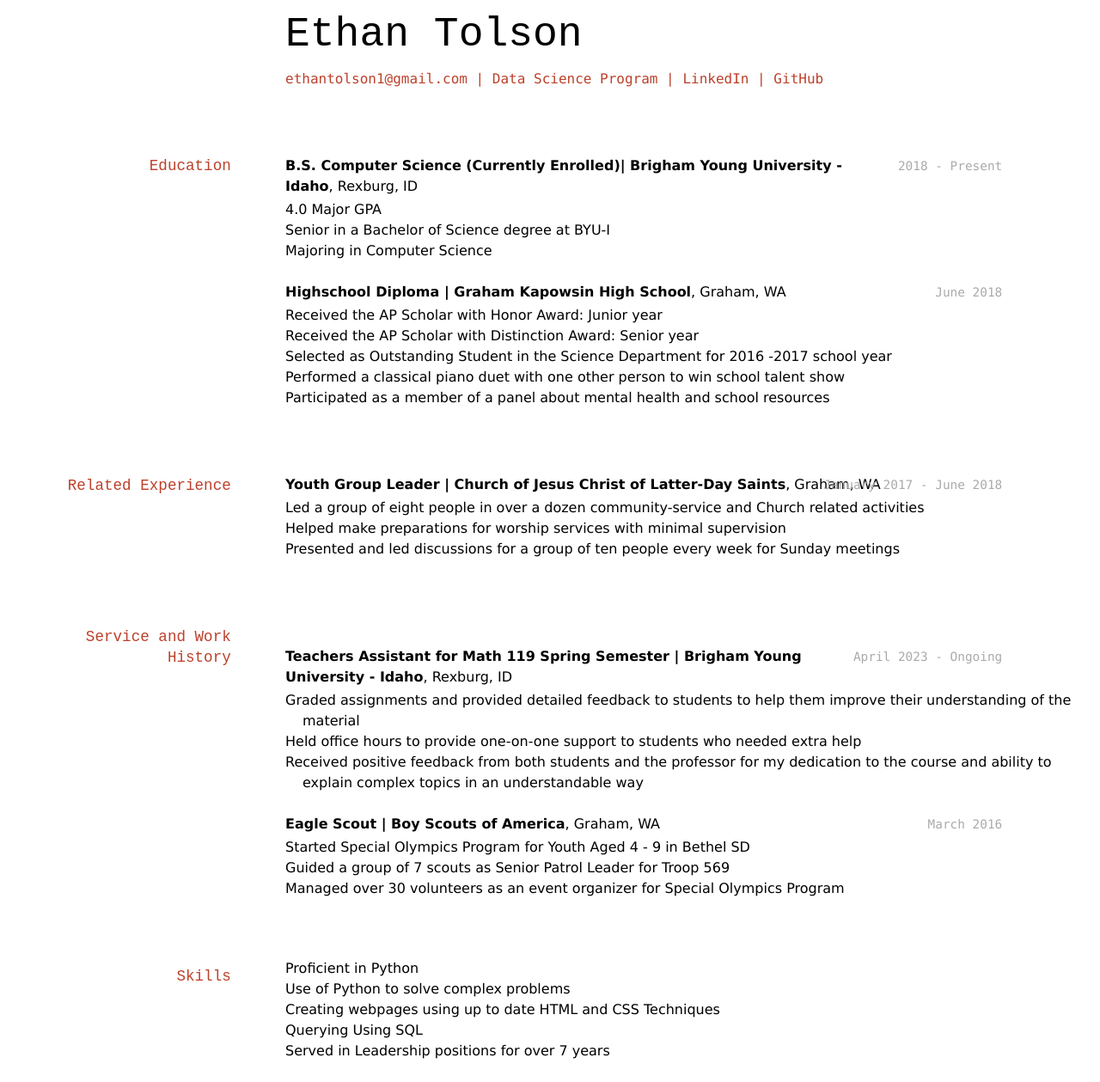
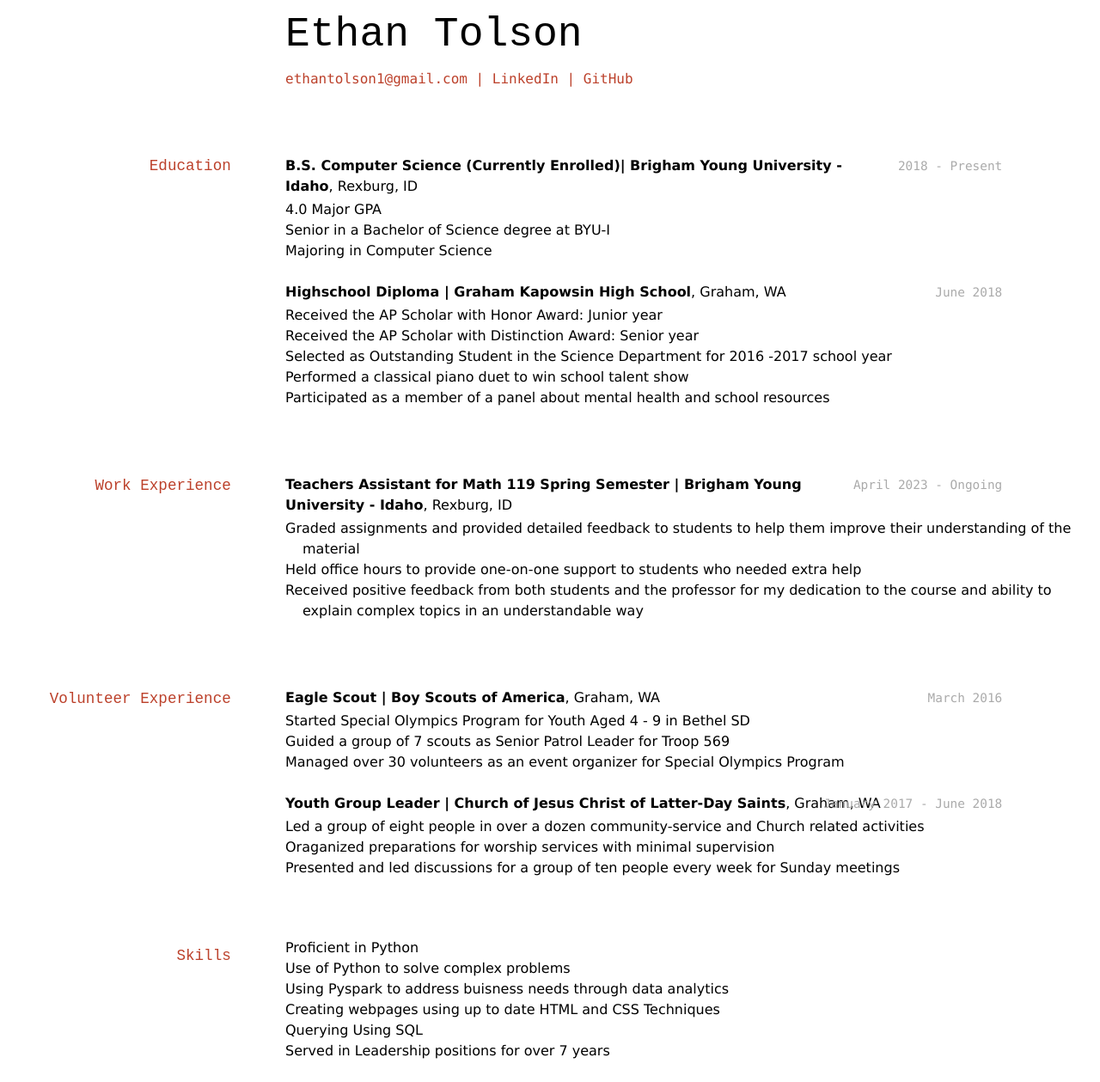
Before and after one commit to EthanTolson/Tolson_Resume, a Jekyll site: the page built from docs/index.md, in a window 1280 px wide. Shown: the whole page at 86% size. Built offline with Jekyll 4.4.1, drawn with Linux system fonts in a browser that asks for light colours; part of the change alters nothing that is shown.

Commit message:
Update index.md

```diff
--- a/docs/index.md
+++ b/docs/index.md
@@ -6,7 +6,6 @@ title: Ethan Tolson's Resume
 
 <div id="webaddress">
 <a href="ethantolson1@gmail.com">ethantolson1@gmail.com </a>
-| <a href="https://byuidatascience.github.io/development.html">Data Science Program</a>
 | <a href="https://www.linkedin.com/in/ethan-tolson/">LinkedIn</a>
 | <a href="https://github.com/EthanTolson">GitHub</a>
 </div>
@@ -27,20 +26,12 @@ __Highschool Diploma | Graham Kapowsin High School__, Graham, WA
 - Received the AP Scholar with Honor Award: Junior year
 - Received the AP Scholar with Distinction Award: Senior year
 - Selected as Outstanding Student in the Science Department for 2016 -2017 school year
-- Performed a classical piano duet with one other person to win school talent show
+- Performed a classical piano duet to win school talent show
 - Participated as a member of a panel about mental health and school resources
-
-## Related Experience
-
-`January 2017 - June 2018`
-__Youth Group Leader | Church of Jesus Christ of Latter-Day Saints__, Graham, WA
-- Led a group of eight people in over a dozen community-service and Church related activities
-- Helped make preparations for worship services with minimal supervision
-- Presented and led discussions for a group of ten people every week for Sunday meetings
 
 <!-- ### Internships -->
 
-## Service and Work History
+## Work Experience
 
 `April 2023 - Ongoing`
 __Teachers Assistant for Math 119 Spring Semester | Brigham Young University - Idaho__, Rexburg, ID
@@ -48,17 +39,27 @@ __Teachers Assistant for Math 119 Spring Semester | Brigham Young University - I
 - Held office hours to provide one-on-one support to students who needed extra help
 - Received positive feedback from both students and the professor for my dedication to the course and ability to explain complex topics in an understandable way
 
+
+## Volunteer Experience
+
 `March 2016`
 __Eagle Scout | Boy Scouts of America__, Graham, WA
 - Started Special Olympics Program for Youth Aged 4 - 9 in Bethel SD
 - Guided a group of 7 scouts as Senior Patrol Leader for Troop 569
 - Managed over 30 volunteers as an event organizer for Special Olympics Program
 
+`January 2017 - June 2018`
+__Youth Group Leader | Church of Jesus Christ of Latter-Day Saints__, Graham, WA
+- Led a group of eight people in over a dozen community-service and Church related activities
+- Oraganized preparations for worship services with minimal supervision
+- Presented and led discussions for a group of ten people every week for Sunday meetings
+
 
 ## Skills
 
 - Proficient in Python
 - Use of Python to solve complex problems
+- Using Pyspark to address buisness needs through data analytics
 - Creating webpages using up to date HTML and CSS Techniques
 - Querying Using SQL
 - Served in Leadership positions for over 7 years
```
